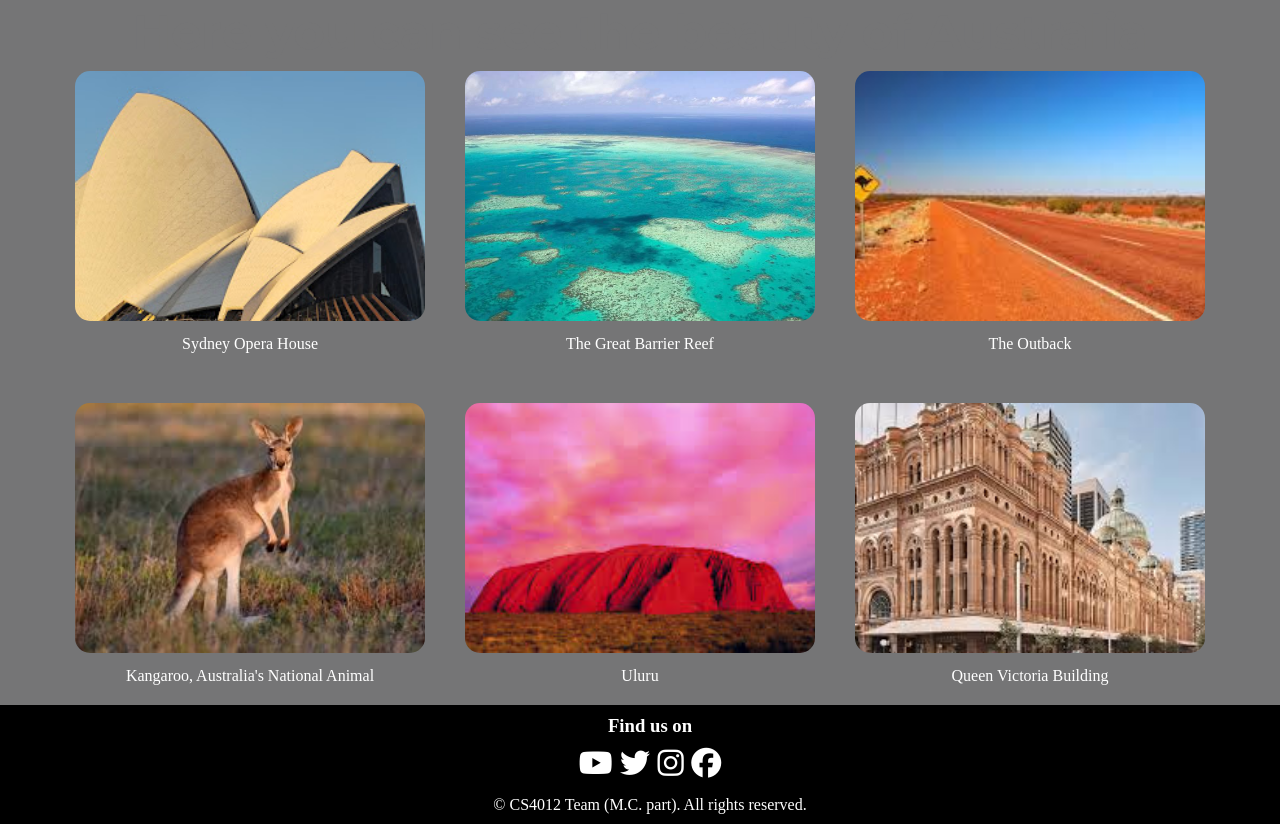
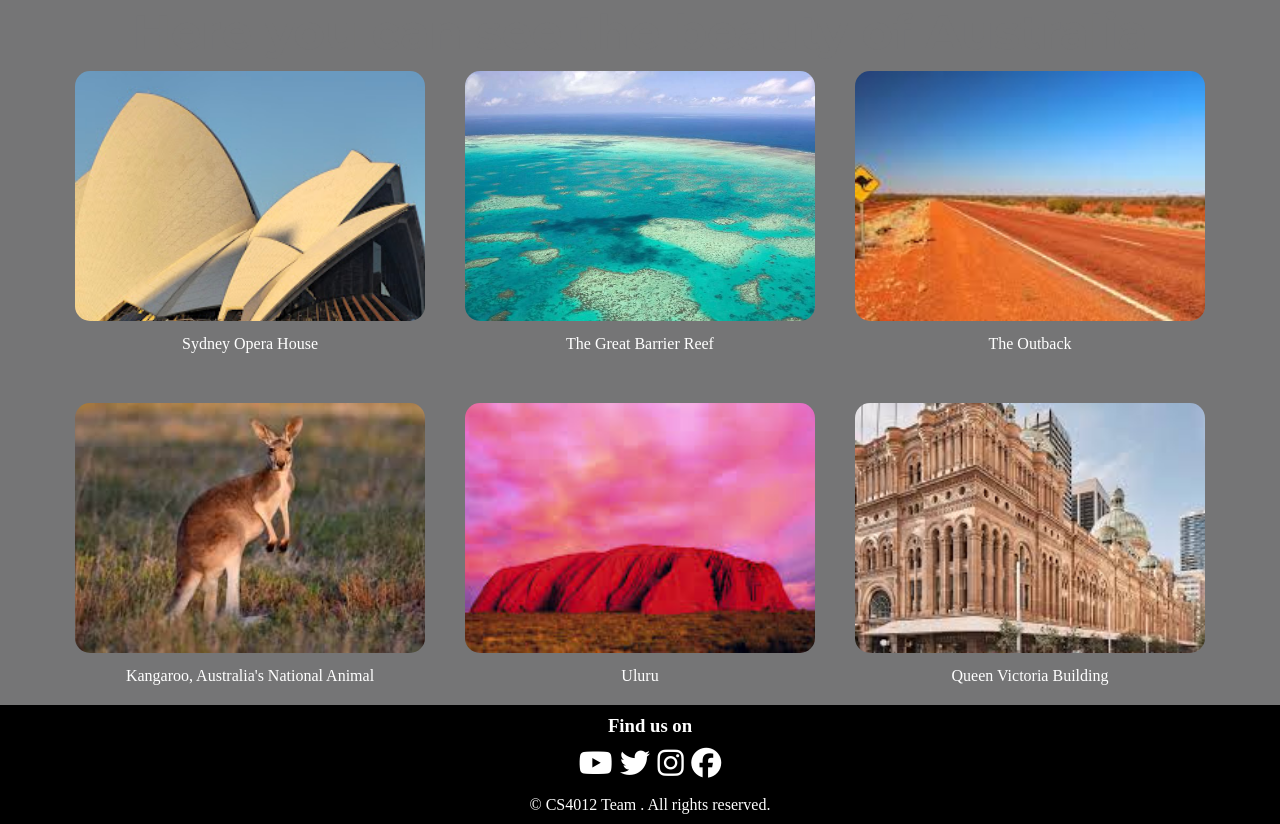
Before and after one commit to Andyreas67/HolidayHelper.github.io, a plain HTML site: page Australia.html in a window 1280 px wide. Shown: the part 3116-3940 px from the top of the page. Drawn offline with Linux system fonts and the light colour scheme; a web font is replaced by a local one.

Commit message:
Fix HTML formatting and structure in Australia.html

```diff
--- a/Australia.html
+++ b/Australia.html
@@ -195,7 +195,7 @@
         </div>
 
        <!--Copyright -->
-     <p>&copy; CS4012 Team (M.C. part). All rights reserved.</p>
+     <p>&copy; CS4012 Team . All rights reserved.</p>
 
     </footer>
 
```
